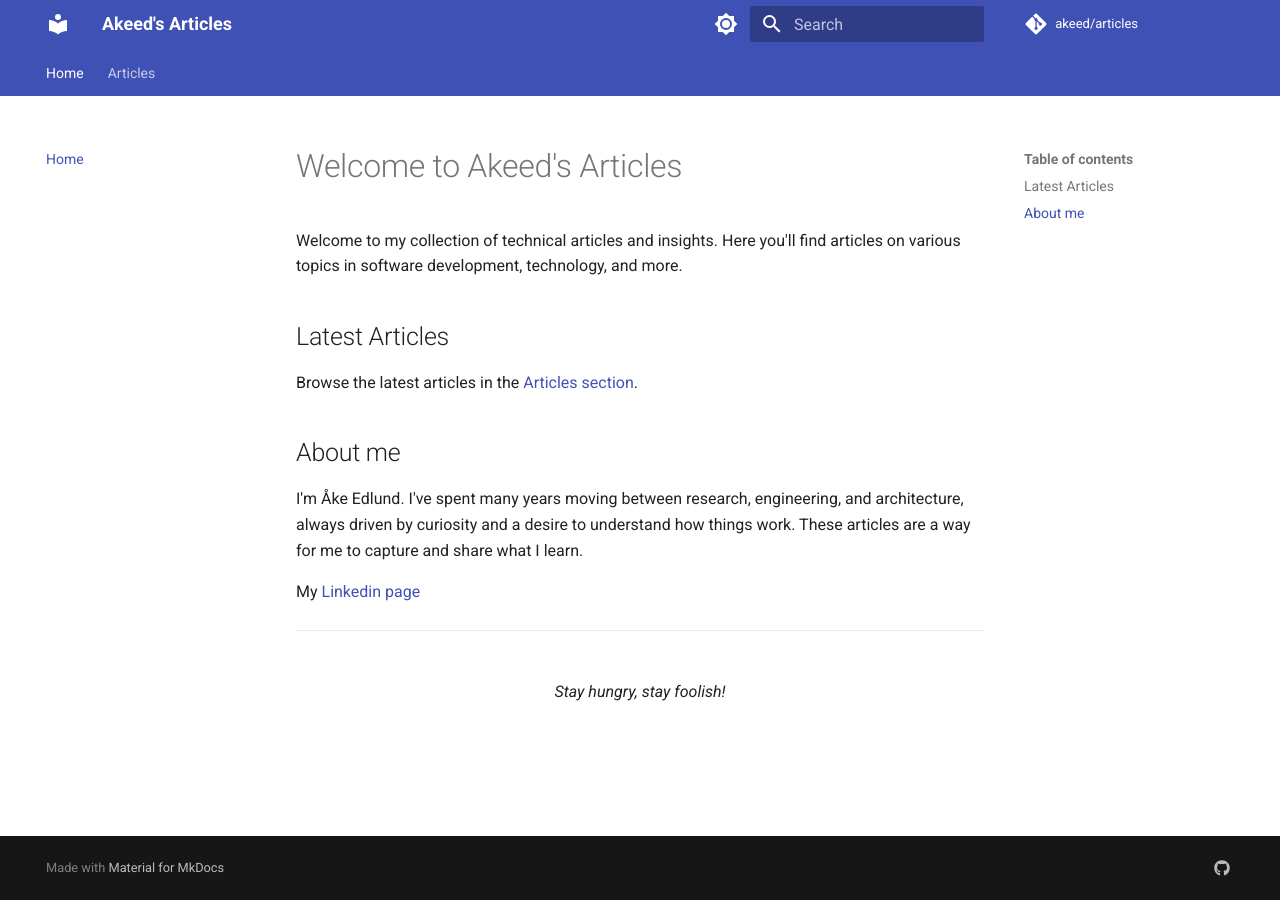
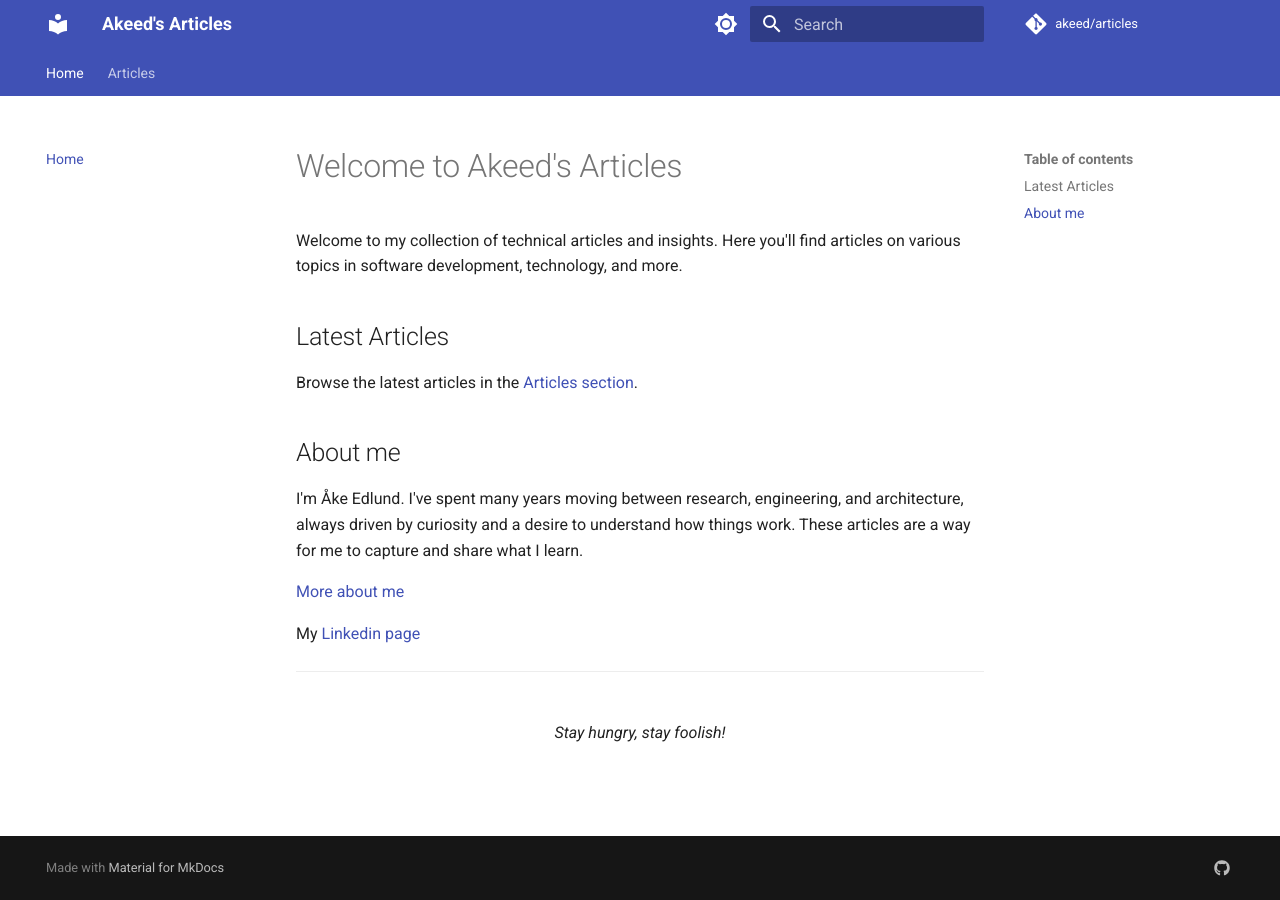
Before and after one commit to akeed/akeed.github.io, an MkDocs documentation site: the page built from docs/index.md, in a window 1280 px wide. Built offline with MkDocs 1.6.1 and Material for MkDocs 9.7.7, drawn with Linux system fonts in a browser that asks for light colours; comment, search, counter and statistics services are not loaded.

Commit message:
Update homepage

```diff
--- a/docs/index.md
+++ b/docs/index.md
@@ -10,6 +10,8 @@ Browse the latest articles in the [Articles section](articles/index.md).
 
 I'm Åke Edlund. I've spent many years moving between research, engineering, and architecture, always driven by curiosity and a desire to understand how things work. These articles are a way for me to capture and share what I learn.
 
+[More about me](articles/Career-journey/index.md)
+
 My [Linkedin page](https://www.linkedin.com/in/aaked/)
 
 ---
```
